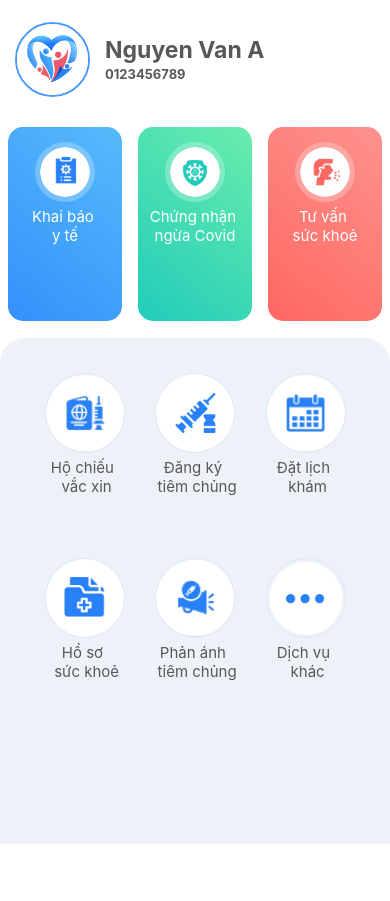
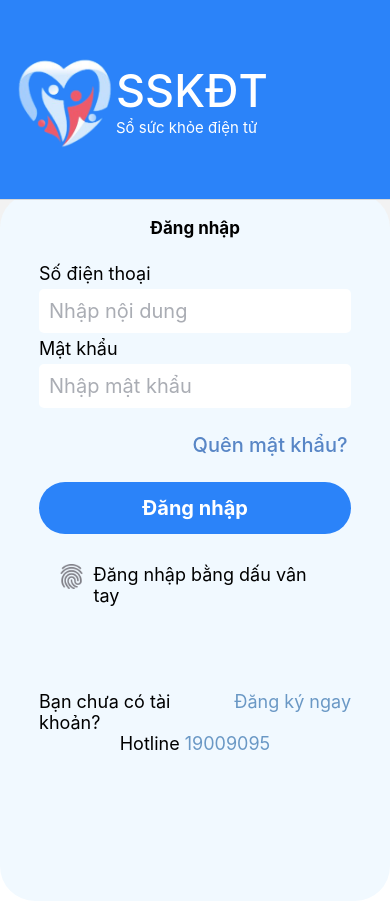
Before and after one commit to ttd2002/MOBILE_SSKDT_Nhom8, a React Native app: screen / in a window 390 px wide. Before the commit the page ends 844 px from the top, so only its background shows below. Built offline with nearby package versions, Linux system fonts and the light colour scheme.

Commit message:
commit_navigation

```diff
--- a/App.js
+++ b/App.js
@@ -4,12 +4,39 @@ import Screen_login from "./Screens/Login";
 import Screen_forgot_pass from "./Screens/Forgot_passwword";
 import Screen_Register from "./Screens/Register";
 import Home from "./Screens/Home";
+import { NavigationContainer } from '@react-navigation/native';
+import { createStackNavigator } from '@react-navigation/stack';
+import CustomHeader from "./Components/Header";
+
+const Stack = createStackNavigator();
 
 export default function App() {
   return (
     //<Screen_login/>
     //<Screen_forgot_pass/>
-    // <Screen_Register/>
-    <Home />
+    //<Screen_Register/>
+    //<Home />
+    <NavigationContainer>
+      <Stack.Navigator
+        initialRouteName="Login"
+        screenOptions={{
+          headerBackTitleVisible: false, headerTitle: () => <CustomHeader />,
+          headerStyle: {
+            height: 200,
+            backgroundColor: '#2b83f9',
+
+          },
+          headerLeftContainerStyle:{
+            marginTop: -40,
+          },
+          headerTintColor: 'white',
+
+        }} >
+        <Stack.Screen name="Login" component={Screen_login} />
+        <Stack.Screen name="Forgot_password" component={Screen_forgot_pass} />
+        <Stack.Screen name="Register" component={Screen_Register} />
+        <Stack.Screen options={{headerShown: false}} name="Home" component={Home} />
+      </Stack.Navigator>
+    </NavigationContainer>
   );
 }
--- a/Components/CustomButton.js
+++ b/Components/CustomButton.js
@@ -14,12 +14,13 @@ const styles = StyleSheet.create({
         padding: 14,
         marginVertical: 5,
         borderRadius: 80,
-        backgroundImage: 'linear-gradient(to right, #2b83f9, #47a6fa)',
+        backgroundColor: '#2b83f9',
+        //backgroundImage: 'linear-gradient(to right, #2b83f9, #47a6fa)',
         alignItems: 'center',
 
     },
     input: {
-        fontSize: '20px',
+        fontSize: 20,
         fontWeight: 'bold',
         color: 'white'
     }
--- a/Components/CustomInput.js
+++ b/Components/CustomInput.js
@@ -25,7 +25,7 @@ const styles = StyleSheet.create({
 
     },
     input:{
-        fontSize: '20px',
+        fontSize: 20,
     }
 })
 
--- /dev/null
+++ b/Components/Header.js
@@ -0,0 +1,43 @@
+import { View, Text, StyleSheet, Image } from 'react-native'
+import React from 'react'
+
+const CustomHeader = () => {
+    return (
+        <View style={styles.logo_area}>
+            <View style={styles.logo_banner}>
+                <Image style={styles.logo_style} source={require('../images/logo.png')} />
+                <View>
+                    <Text style={styles.logo_banner_text_1}>SSKĐT</Text>
+                    <Text style={styles.logo_banner_text_2}>Sổ sức khỏe điện tử</Text>
+                </View>
+            </View>
+        </View>
+    )
+}
+const styles = StyleSheet.create({
+    logo_area: {
+        width: '100%',
+        height: '30%',
+        alignItems: 'center',
+        justifyContent: 'center',
+    },
+    logo_banner: {
+        flexDirection: 'row',
+        alignItems: 'center'
+    },
+    logo_style: {
+        width: 100,
+        height: 100
+    },
+    logo_banner_text_1: {
+        color: 'white',
+        fontSize: 45,
+        fontWeight: 500,
+    },
+    logo_banner_text_2: {
+        color: 'white',
+        fontSize: 15,
+        fontWeight: 400,
+    },
+})
+export default CustomHeader
--- a/Screens/Forgot_passwword.js
+++ b/Screens/Forgot_passwword.js
@@ -7,21 +7,13 @@ function Screen_forgot_pass() {
   const [phone, setPhone] = useState('');
 
   const onPressContinue = () => {
-    console.log('Continue');
+    alert('Continue');
   }
 
 
   return (
     <View style={styles.container}>
-      <View style={styles.logo_area}>
-        <View style={styles.logo_banner}>
-          <Image style={styles.logo_style} source={require('../images/logo.png')} />
-          <View>
-            <Text style={styles.logo_banner_text_1}>SSKĐT</Text>
-            <Text style={styles.logo_banner_text_2}>Sổ sức khỏe điện tử</Text>
-          </View>
-        </View>
-      </View>
+
       <View style={styles.Forgot_pass_area}>
         <View style={styles.Forgot_pass_label}>
           <Text style={styles.label_text}>Quên mật khẩu</Text>
@@ -47,63 +39,41 @@ export default Screen_forgot_pass;
 const styles = StyleSheet.create({
   container: {
     flex: 1,
-    backgroundImage: 'linear-gradient(to right, #2b83f9, #47a6fa)',
+    //backgroundColor: '#2b83f9',
+    //backgroundImage: 'linear-gradient(to right, #2b83f9, #47a6fa)',
     alignItems: 'center',
     justifyContent: 'center',
 
   },
-  logo_area: {
-    width: '100%',
-    height: '30%',
-    alignItems: 'center',
-    justifyContent: 'center',
-  },
-  logo_banner: {
-    flexDirection: 'row',
-    alignItems: 'center'
-  },
-  logo_style: {
-    width: '100px',
-    height: '100px'
-  },
-  logo_banner_text_1: {
-    color: 'white',
-    fontSize: '45px',
-    fontWeight: '500',
-  },
-  logo_banner_text_2: {
-    color: 'white',
-    fontSize: '15px',
-    fontWeight: '350',
-  },
+
   Forgot_pass_area: {
 
     backgroundColor: '#f1f9ff',
     width: '100%',
-    height: '80%',
-    marginBottom: '-50px',
-    borderRadius: '35px',
+    height: '110%',
+    marginBottom: -50,
+    borderRadius: 35,
     alignItems: 'center',
 
   },
   Forgot_pass_label: {
 
-    marginVertical: '25px'
+    marginVertical: 25
 
   },
   label_text: {
     fontWeight: 'bold',
-    fontSize: '17px'
+    fontSize: 17
   },
   input_area: {
     width: '80%'
   },
   Text_Style: {
-    fontSize: '18px'
+    fontSize: 18
   },
 
   button_area: {
-    marginVertical: '50px',
+    marginVertical: 50,
     width: '60%'
   },
 
--- a/Screens/Home.js
+++ b/Screens/Home.js
@@ -1,15 +1,20 @@
 import React from "react";
 import { StyleSheet, Text, View, Image, Pressable } from "react-native";
 import { SafeAreaView } from "react-native-web";
+import { useNavigation } from '@react-navigation/native';
 
 export default function Home() {
+  const navi = useNavigation();
   return (
     <View style={styles.container}>
       <View style={styles.info_area}>
-        <Image
-          style={styles.info_img}
-          source={require("../images/icons/pic145.png")}
-        />
+        <Pressable onPress={()=> {navi.navigate('Login')}}>
+          <Image
+            style={styles.info_img}
+            source={require("../images/icons/pic145.png")}
+          />
+        </Pressable>
+
         <View style={{ marginLeft: 15 }}>
           <Text style={styles.info_text1}>Nguyen Van A</Text>
           <Text style={styles.info_text2}>0123456789</Text>
@@ -22,7 +27,8 @@ export default function Home() {
             source={require("../images/icons/pic115.png")}
           />
           <Text style={styles.node_text}>
-            Khai báo <br />y tế
+            Khai báo
+            y tế
           </Text>
         </View>
         <View style={styles.node_chungNhan}>
@@ -31,7 +37,7 @@ export default function Home() {
             source={require("../images/icons/pic127.png")}
           />
           <Text style={styles.node_text}>
-            Chứng nhận <br />
+            Chứng nhận
             ngừa Covid
           </Text>
         </View>
@@ -41,7 +47,7 @@ export default function Home() {
             source={require("../images/icons/pic129.png")}
           />
           <Text style={styles.node_text}>
-            Tư vấn <br />
+            Tư vấn
             sức khoẻ
           </Text>
         </View>
@@ -54,7 +60,8 @@ export default function Home() {
               source={require("../images/icons/pic120.png")}
             />
             <Text style={styles.btn_img_txt}>
-              Hộ chiếu <br /> vắc xin
+              Hộ chiếu
+              vắc xin
             </Text>
           </View>
 
@@ -64,7 +71,8 @@ export default function Home() {
               source={require("../images/icons/pic132.png")}
             />
             <Text style={styles.btn_img_txt}>
-              Đăng ký <br /> tiêm chủng
+              Đăng ký
+              tiêm chủng
             </Text>
           </View>
 
@@ -74,7 +82,8 @@ export default function Home() {
               source={require("../images/icons/pic124.png")}
             />
             <Text style={styles.btn_img_txt}>
-              Đặt lịch <br /> khám
+              Đặt lịch
+              khám
             </Text>
           </View>
         </View>
@@ -85,7 +94,8 @@ export default function Home() {
               source={require("../images/icons/pic118.png")}
             />
             <Text style={styles.btn_img_txt}>
-              Hồ sơ <br /> sức khoẻ
+              Hồ sơ
+              sức khoẻ
             </Text>
           </View>
 
@@ -95,7 +105,8 @@ export default function Home() {
               source={require("../images/icons/pic125.png")}
             />
             <Text style={styles.btn_img_txt}>
-              Phản ánh <br /> tiêm chủng
+              Phản ánh
+              tiêm chủng
             </Text>
           </View>
 
@@ -105,7 +116,8 @@ export default function Home() {
               source={require("../images/icons/pic119.png")}
             />
             <Text style={styles.btn_img_txt}>
-              Dịch vụ <br /> khác
+              Dịch vụ
+              khác
             </Text>
           </View>
         </View>
@@ -148,7 +160,7 @@ const styles = StyleSheet.create({
     borderWidth: 1,
     borderRadius: 40,
     marginLeft: 15,
-    border: "2px solid rgba(71, 154, 251)",
+    //border: "2px solid rgba(71, 154, 251)",
   },
   node_img: {
     width: 60,
@@ -158,7 +170,7 @@ const styles = StyleSheet.create({
     borderRadius: 30,
     marginTop: 15,
 
-    border: "5px solid rgba(255, 255, 255, 0.25)",
+    //border: "5px solid rgba(255, 255, 255, 0.25)",
   },
   node_text: {
     fontSize: 15,
@@ -177,6 +189,7 @@ const styles = StyleSheet.create({
   },
 
   node_khaiBao: {
+    backgroundColor: '#3390fb',
     backgroundImage: "linear-gradient(40deg, #3390fb, #55bbfb)",
     width: "29%",
     height: "85%",
@@ -184,6 +197,7 @@ const styles = StyleSheet.create({
     borderRadius: 15,
   },
   node_chungNhan: {
+    backgroundColor: '#21CCBA',
     backgroundImage: "linear-gradient(40deg, #21CCBA, #69EDAC)",
     width: "29%",
     height: "85%",
@@ -191,6 +205,7 @@ const styles = StyleSheet.create({
     borderRadius: 15,
   },
   node_tuVanF0: {
+    backgroundColor: '#FF6861',
     backgroundImage: "linear-gradient(40deg, #FF6861, #FD928D)",
     width: "29%",
     height: "85%",
@@ -226,7 +241,7 @@ const styles = StyleSheet.create({
     justifyContent: "flex-start",
   },
   btn_img: {
-    border: "1px solid rgba(137, 208, 255, 0.2)",
+    //border: "1px solid rgba(137, 208, 255, 0.2)",
     borderWidth: 1,
     width: 80,
     height: 80,
--- a/Screens/Login.js
+++ b/Screens/Login.js
@@ -1,35 +1,35 @@
 import { StatusBar } from 'expo-status-bar';
 import React, { useState } from 'react';
-import { StyleSheet, Text, View, Image, Pressable } from 'react-native';
+import { StyleSheet, Text, View, Image, Pressable , ScrollView} from 'react-native';
 import Custominput from '../Components/CustomInput.js';
 import CustomButton from '../Components/CustomButton.js';
+import { useNavigation } from '@react-navigation/native';
 function Screen_login() {
+  var admin = {user: 'admin', pass: '12345'}
+  const navigation = useNavigation();
   const [phone, setPhone] = useState('');
   const [password, setPassword] = useState('');
   const onPressForgot = () => {
-    console.log('forgot');
+    navigation.navigate('Forgot_password')
   }
   const onPressLogin = () => {
-    console.log('login');
+    if(phone === admin.user && password === admin.pass){
+      navigation.navigate('Home')
+    }
+    else{
+      alert('Invalid account')
+    }
   }
   const onPressFingerPrint = () => {
-    console.log('finger print login');
+    alert('finger print login');
   }
   const onPressRegister = () => {
-    console.log('Register');
+    navigation.navigate('Register')
   }
 
   return (
     <View style={styles.container}>
-      <View style={styles.logo_area}>
-        <View style={styles.logo_banner}>
-          <Image style={styles.logo_style} source={require('../images/logo.png')} />
-          <View>
-            <Text style={styles.logo_banner_text_1}>SSKĐT</Text>
-            <Text style={styles.logo_banner_text_2}>Sổ sức khỏe điện tử</Text>
-          </View>
-        </View>
-      </View>
+
       <View style={styles.login_area}>
         <View style={styles.login_label}>
           <Text style={styles.label_text}>Đăng nhập</Text>
@@ -51,21 +51,21 @@ function Screen_login() {
         </View>
         <View style={styles.finger_print_login_area}>
           <Pressable style={styles.finger_print_container} onPress={onPressFingerPrint}>
-            <Image style={styles.finger_print} source={require("../images/icon_vantay.png")} />
+            <Image source={require('../images/icon_vanTay.png')} style={styles.finger_print} />
             <Text style={styles.Text_Style}>Đăng nhập bằng dấu vân tay</Text>
           </Pressable>
         </View>
         <View style={styles.footer}>
           <View style={styles.finger_print_container}>
-            <Text style = {styles.Text_Style}>Bạn chưa có tài khoản?</Text>
+            <Text style={styles.Text_Style}>Bạn chưa có tài khoản?</Text>
             <Pressable onPress={onPressRegister}>
-              <Text  style = {[styles.Text_Style,{color:'#6a98c5'}]}> Đăng ký ngay</Text>
+              <Text style={[styles.Text_Style, { color: '#6a98c5' }]}> Đăng ký ngay</Text>
             </Pressable>
           </View>
           <View style={styles.finger_print_container}>
-            <Text style = {styles.Text_Style}>Hotline</Text>
+            <Text style={styles.Text_Style}>Hotline</Text>
             <Pressable>
-              <Text style={[styles.Text_Style,{color:'#6a98c5'}]}> 19009095</Text>
+              <Text style={[styles.Text_Style, { color: '#6a98c5' }]}> 19009095</Text>
             </Pressable>
           </View>
         </View>
@@ -79,60 +79,38 @@ export default Screen_login;
 const styles = StyleSheet.create({
   container: {
     flex: 1,
-    backgroundImage: 'linear-gradient(to right, #2b83f9, #47a6fa)',
+    //backgroundColor: '#2b83f9',
+    //backgroundImage: 'linear-gradient(to right, #2b83f9, #47a6fa)',
     alignItems: 'center',
     justifyContent: 'center',
 
   },
-  logo_area: {
-    width: '100%',
-    height: '30%',
-    alignItems: 'center',
-    justifyContent: 'center',
-  },
-  logo_banner: {
-    flexDirection: 'row',
-    alignItems: 'center'
-  },
-  logo_style: {
-    width: '100px',
-    height: '100px'
-  },
-  logo_banner_text_1: {
-    color: 'white',
-    fontSize: '45px',
-    fontWeight: '500',
-  },
-  logo_banner_text_2: {
-    color: 'white',
-    fontSize: '15px',
-    fontWeight: '350',
-  },
+
   login_area: {
 
     backgroundColor: '#f1f9ff',
     width: '100%',
-    height: '80%',
-    marginBottom: '-50px',
-    borderRadius: '35px',
+    height: '110%',
+    marginBottom: -50,
+    borderRadius: 35,
     alignItems: 'center',
 
   },
   login_label: {
 
-    marginVertical: '25px'
+    marginVertical: 25
 
   },
   label_text: {
     fontWeight: 'bold',
-    fontSize: '17px'
+    fontSize: 17
   },
   input_area: {
 
     width: '80%'
   },
   Text_Style: {
-    fontSize: '18px'
+    fontSize: 18
   },
   forgot: {
     marginVertical: 20,
@@ -140,12 +118,12 @@ const styles = StyleSheet.create({
   },
   text_forgot: {
     color: '#5886c6',
-    fontSize: '20px',
-    fontWeight: '500'
+    fontSize: 20,
+    fontWeight: 500
   },
   input_text: {
     backgroundColor: 'white',
-    padding: '10px',
+    padding: 10,
     marginVertical: '5px',
     width: '100%'
   },
@@ -153,7 +131,7 @@ const styles = StyleSheet.create({
     width: '80%'
   },
   finger_print_login_area: {
-    marginVertical: '25px',
+    marginVertical: 25,
     width: '70%'
 
   },
@@ -162,13 +140,13 @@ const styles = StyleSheet.create({
 
   },
   finger_print: {
-    width: '25px',
-    height: '25px',
-    marginRight: '10px'
+    width: 25,
+    height: 25,
+    marginRight: 10
   },
-  footer:{
-    width:'80%',
-    marginTop: '60px',
+  footer: {
+    width: '80%',
+    marginTop: 60,
     alignItems: 'center'
   }
 
--- a/Screens/Register.js
+++ b/Screens/Register.js
@@ -9,23 +9,12 @@ function Screen_Register() {
     const [password, setpassword] = useState('');
 
     const onPressRegister = () => {
-        console.log('Register');
+        alert('Register');
     }
 
 
     return (
         <View style={styles.container}>
-
-            <View style={styles.logo_area}>
-
-                <View style={styles.logo_banner}>
-                    <Image style={styles.logo_style} source={require('../images/logo.png')} />
-                    <View>
-                        <Text style={styles.logo_banner_text_1}>SSKĐT</Text>
-                        <Text style={styles.logo_banner_text_2}>Sổ sức khỏe điện tử</Text>
-                    </View>
-                </View>
-            </View>
             <View style={styles.Register_area}>
                 <View style={styles.Register_label}>
                     <Text style={styles.label_text}>Đăng ký</Text>
@@ -58,64 +47,40 @@ export default Screen_Register;
 const styles = StyleSheet.create({
     container: {
         flex: 1,
-        backgroundImage: 'linear-gradient(to right, #2b83f9, #47a6fa)',
+        backgroundColor: '#2b83f9',
+        //backgroundImage: 'linear-gradient(to right, #2b83f9, #47a6fa)',
         alignItems: 'center',
         justifyContent: 'center',
 
-    },
-
-    logo_area: {
-        width: '100%',
-        height: '30%',
-        alignItems: 'center',
-        justifyContent: 'center',
-    },
-    logo_banner: {
-        flexDirection: 'row',
-        alignItems: 'center'
-    },
-    logo_style: {
-        width: '100px',
-        height: '100px'
-    },
-    logo_banner_text_1: {
-        color: 'white',
-        fontSize: '45px',
-        fontWeight: '500',
-    },
-    logo_banner_text_2: {
-        color: 'white',
-        fontSize: '15px',
-        fontWeight: '350',
     },
     Register_area: {
 
         backgroundColor: '#f1f9ff',
         width: '100%',
-        height: '80%',
-        marginBottom: '-50px',
-        borderRadius: '35px',
+        height: '110%',
+        marginBottom: -50,
+        borderRadius: 35,
         alignItems: 'center',
 
     },
     Register_label: {
 
-        marginVertical: '25px'
+        marginVertical: 25,
 
     },
     label_text: {
         fontWeight: 'bold',
-        fontSize: '17px'
+        fontSize: 17
     },
     input_area: {
         width: '80%'
     },
     Text_Style: {
-        fontSize: '18px'
+        fontSize: 18
     },
 
     button_area: {
-        marginVertical: '20px',
+        marginVertical: 20,
         width: '80%'
     },
 
```
Also changed, not shown: package.json (+9 -3 lines), 2 other files (tests, documents, lock files or other folders).
